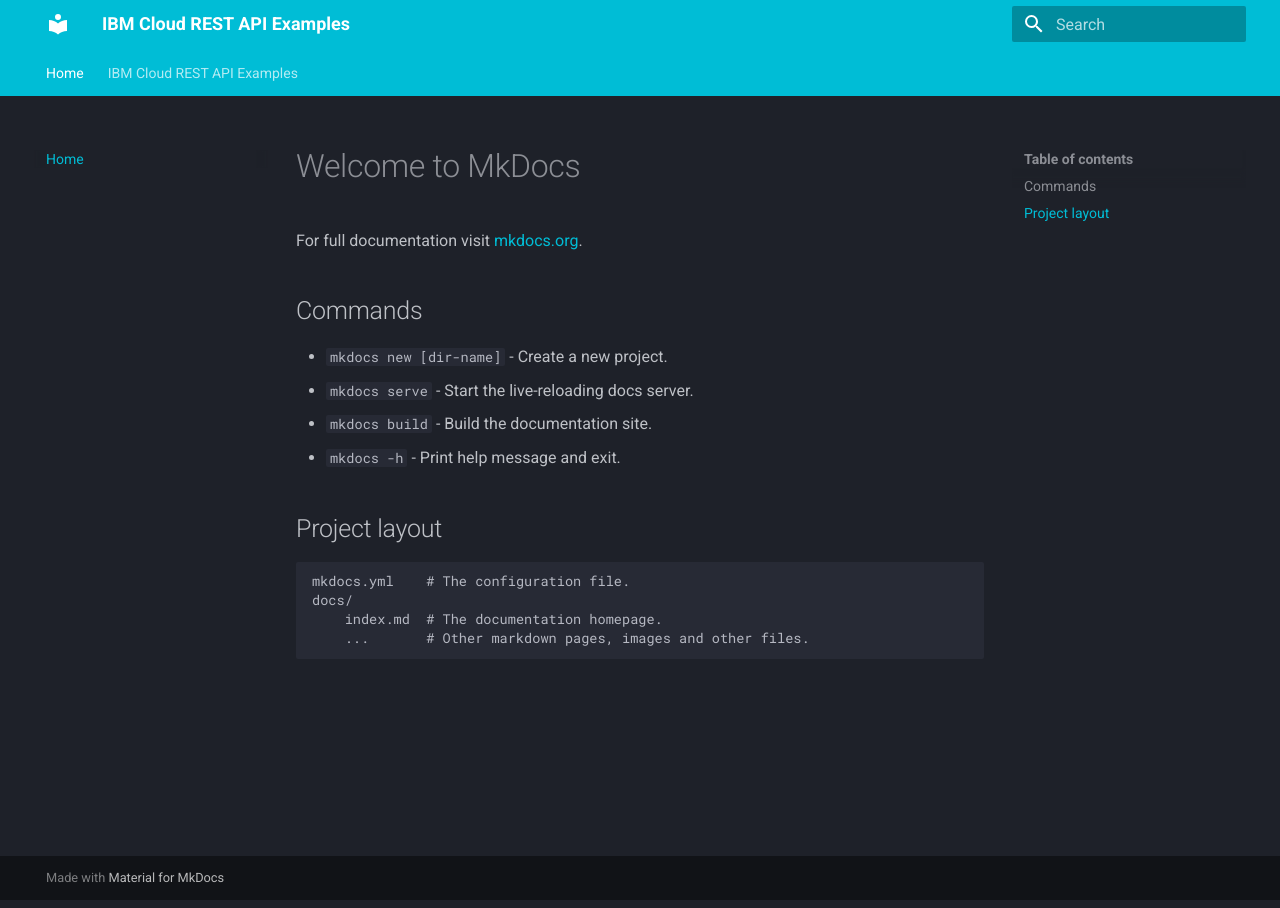
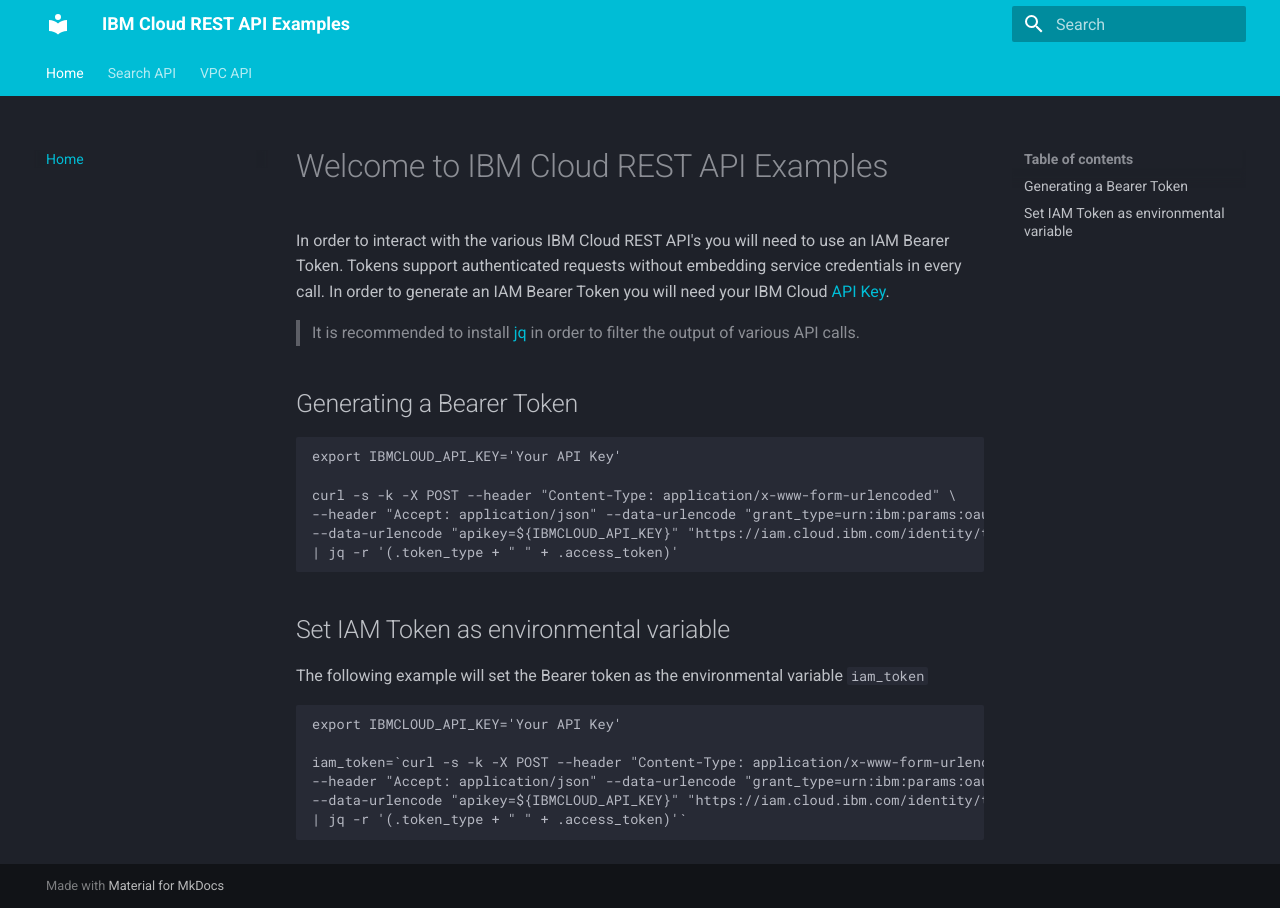
Before and after one commit to cloud-design-dev/ibmcloud-rest-api-examples, an MkDocs documentation site: the page built from docs/index.md, in a window 1280 px wide. Built offline with MkDocs 1.6.1 and Material for MkDocs 9.7.7, drawn with Linux system fonts in a browser that asks for light colours.

Commit message:
Initial commit
Signed-off-by: greyhoundforty <ryantiffany@fastmail.com>

````diff
--- a/docs/index.md
+++ b/docs/index.md
@@ -1,17 +1,26 @@
-# Welcome to MkDocs
+# Welcome to IBM Cloud REST API Examples
+In order to interact with the various IBM Cloud REST API's you will need to use an IAM Bearer Token. Tokens support authenticated requests without embedding service credentials in every call. In order to generate an IAM Bearer Token you will need your IBM Cloud [API Key](https://cloud.ibm.com/docs/account?topic=account-userapikey#userapikey).
 
-For full documentation visit [mkdocs.org](https://www.mkdocs.org).
+> It is recommended to install [jq](https://stedolan.github.io/jq/) in order to filter the output of various API calls.
 
-## Commands
+## Generating a Bearer Token
+```shell
+export IBMCLOUD_API_KEY='Your API Key'
 
-* `mkdocs new [dir-name]` - Create a new project.
-* `mkdocs serve` - Start the live-reloading docs server.
-* `mkdocs build` - Build the documentation site.
-* `mkdocs -h` - Print help message and exit.
+curl -s -k -X POST --header "Content-Type: application/x-www-form-urlencoded" \
+--header "Accept: application/json" --data-urlencode "grant_type=urn:ibm:params:oauth:grant-type:apikey" \
+--data-urlencode "apikey=${IBMCLOUD_API_KEY}" "https://iam.cloud.ibm.com/identity/token" \
+| jq -r '(.token_type + " " + .access_token)'
+```
 
-## Project layout
+## Set IAM Token as environmental variable
+The following example will set the Bearer token as the environmental variable `iam_token`
 
-    mkdocs.yml    # The configuration file.
-    docs/
-        index.md  # The documentation homepage.
-        ...       # Other markdown pages, images and other files.
+```shell
+export IBMCLOUD_API_KEY='Your API Key'
+
+iam_token=`curl -s -k -X POST --header "Content-Type: application/x-www-form-urlencoded" \
+--header "Accept: application/json" --data-urlencode "grant_type=urn:ibm:params:oauth:grant-type:apikey" \
+--data-urlencode "apikey=${IBMCLOUD_API_KEY}" "https://iam.cloud.ibm.com/identity/token"  \
+| jq -r '(.token_type + " " + .access_token)'`
+```
--- a/mkdocs.yml
+++ b/mkdocs.yml
@@ -15,6 +15,5 @@ theme:
     primary: cyan
 nav:
     - Home: 'index.md'
-    - 'IBM Cloud REST API Examples':
-        - 'Search API': 'search-examples.md'
-        - 'Tagging API': 'tagging-examples.md'
+    - 'Search API': 'search-examples.md'
+    - 'VPC API': 'vpc-examples.md'
````
Also changed, not shown: deployment.yml (added, +33 -0 lines), docs/vpc-examples.md (added, +21 -0 lines), expires.inc (added, +27 -0 lines), 1 other file.
